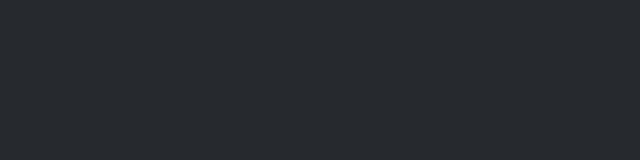
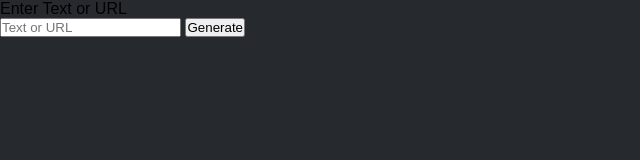
Before and after one commit to KshitijShresth29/QR-Generator, a plain HTML site: page index.html in a window 1280 px wide. Shown: the whole page, without its empty margins (0-640 px from the left). Drawn offline with Linux system fonts and the light colour scheme.

Commit message:
Update index.html

```diff
--- a/index.html
+++ b/index.html
@@ -7,7 +7,10 @@
     <link rel="stylesheet" href="style.css">
 </head>
 <body>
-
-
+    <div class="container">
+        <p>Enter Text or URL</p>
+        <input type="text" placeholder="Text or URL">
+        <button>Generate</button>
+    </div>
 </body>
 </html>
```
